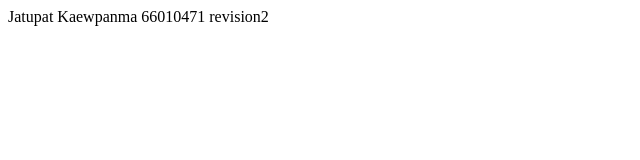
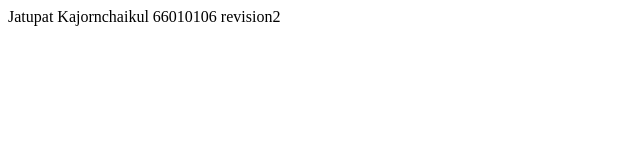
Before and after one commit to PawaKan19/git101, a plain HTML site: page index.html in a window 1280 px wide. Shown: the full height of the page, 0-640 px from the left. Drawn offline with Linux system fonts and the light colour scheme.

Commit message:
Update index.html

```diff
--- a/index.html
+++ b/index.html
@@ -6,6 +6,6 @@
     <title>Document</title>
 </head>
 <body>
-    Jatupat Kaewpanma 66010471 revision2
+    Jatupat Kajornchaikul 66010106 revision2
 </body>
 </html>
```
